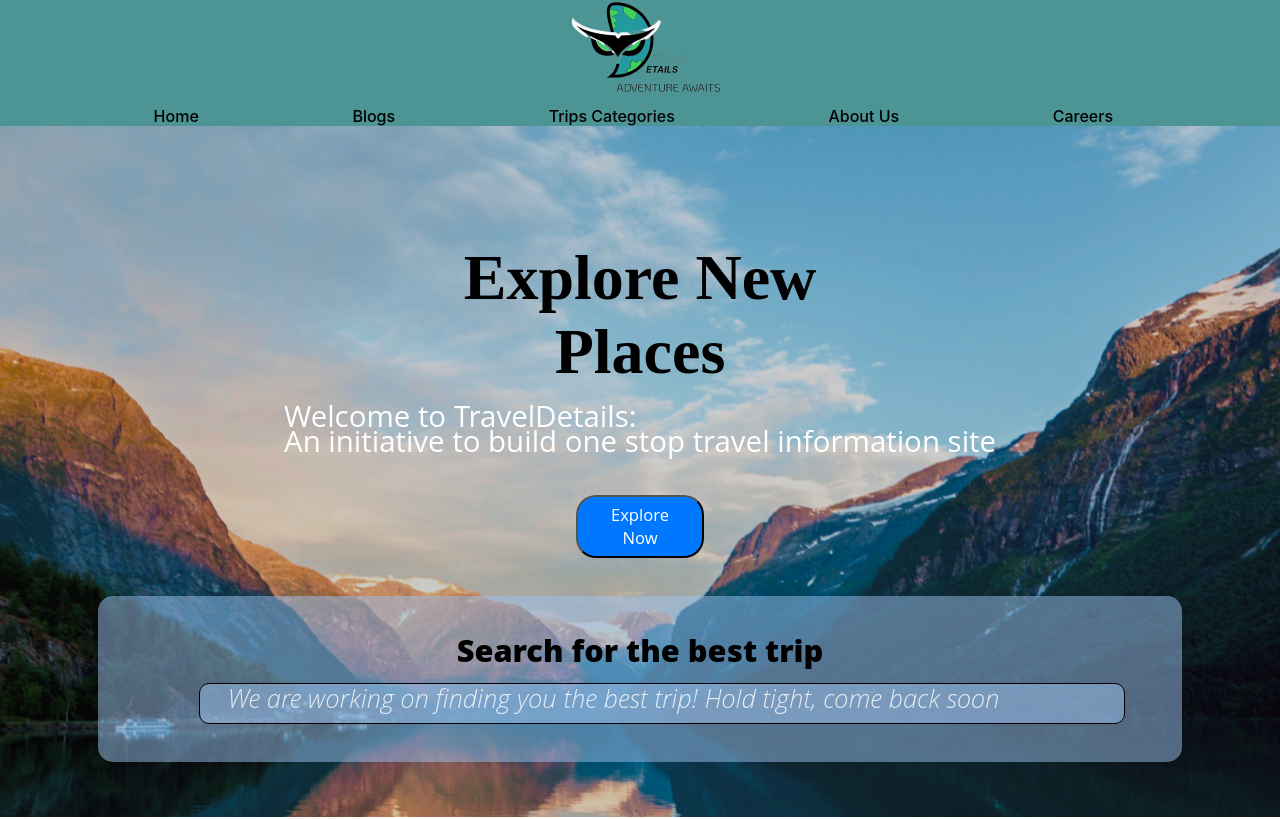
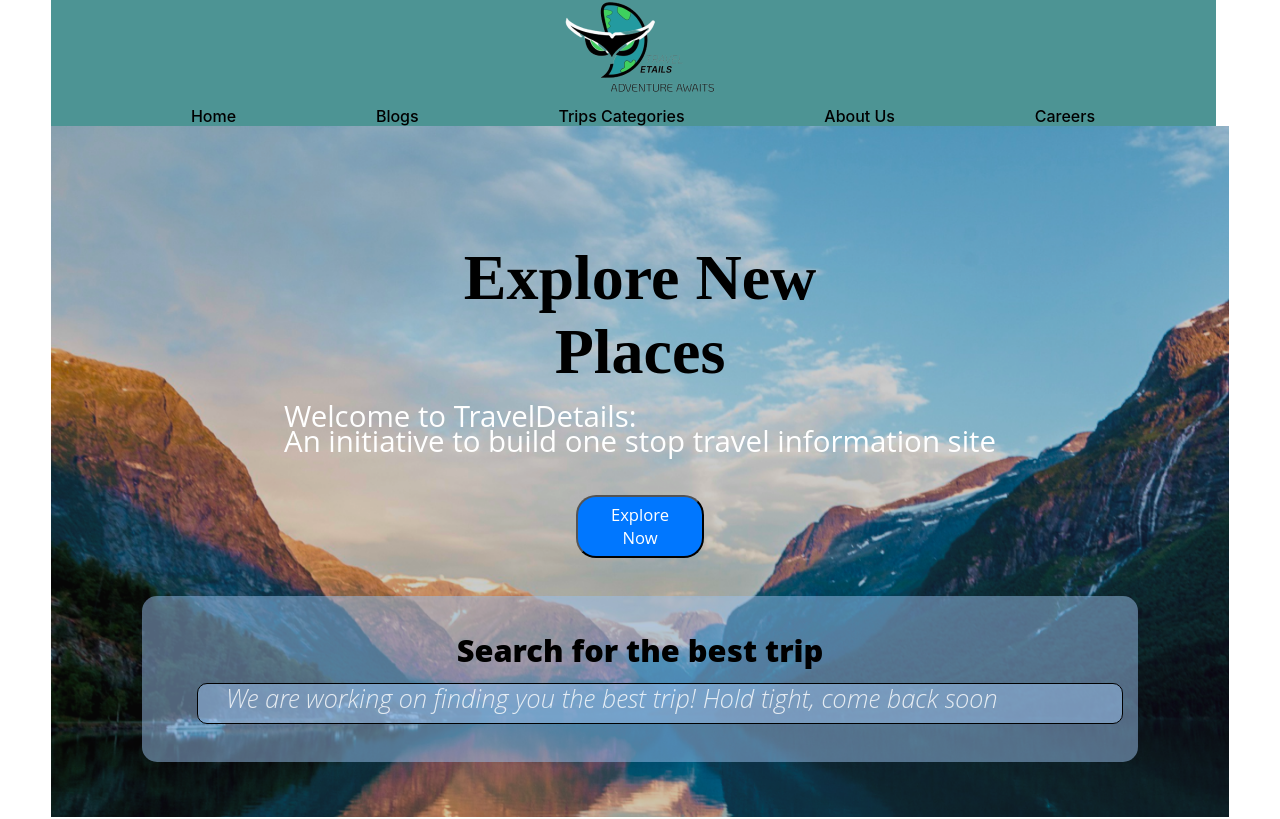
Before and after one commit to sauravsvt/traveldetails, a React (Create React App) app: page / in a window 1280 px wide. Shown: the top 819 px of the page. Built offline with nearby package versions, Linux system fonts and the light colour scheme.

Commit message:
changes in nav

```diff
--- a/src/Header.css
+++ b/src/Header.css
@@ -23,11 +23,11 @@ header ul{
     place-items: center;
 }
 nav {
-    width: 100%;
+    width: 91vw;
     background-color: rgb(77, 148, 148);
     overflow: auto;
     text-align: center;
-
+    margin: 0 4%;
 
   }
 
@@ -131,11 +131,11 @@ header div .register{
 .body{
     background-image: url("./background.png");
     background-repeat: no-repeat;
-    background-size: 100%;
-    width: 100%;
+    background-size: 100vw;
     display: grid;
     grid-template-rows: 1fr 54vw;
     grid-template-areas: "1" "2";
+    margin: 0 4%;
 }
 
 
```
